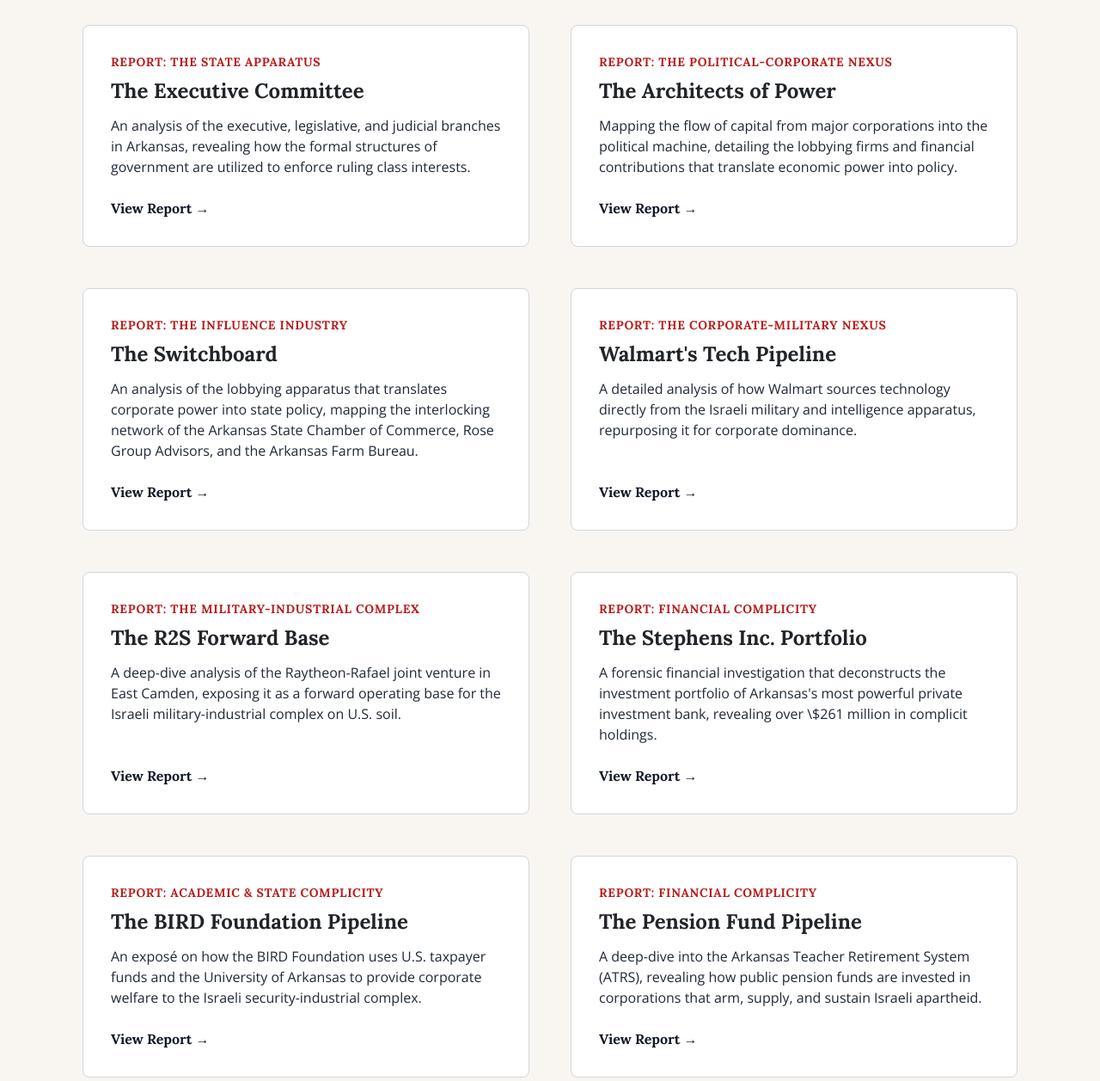
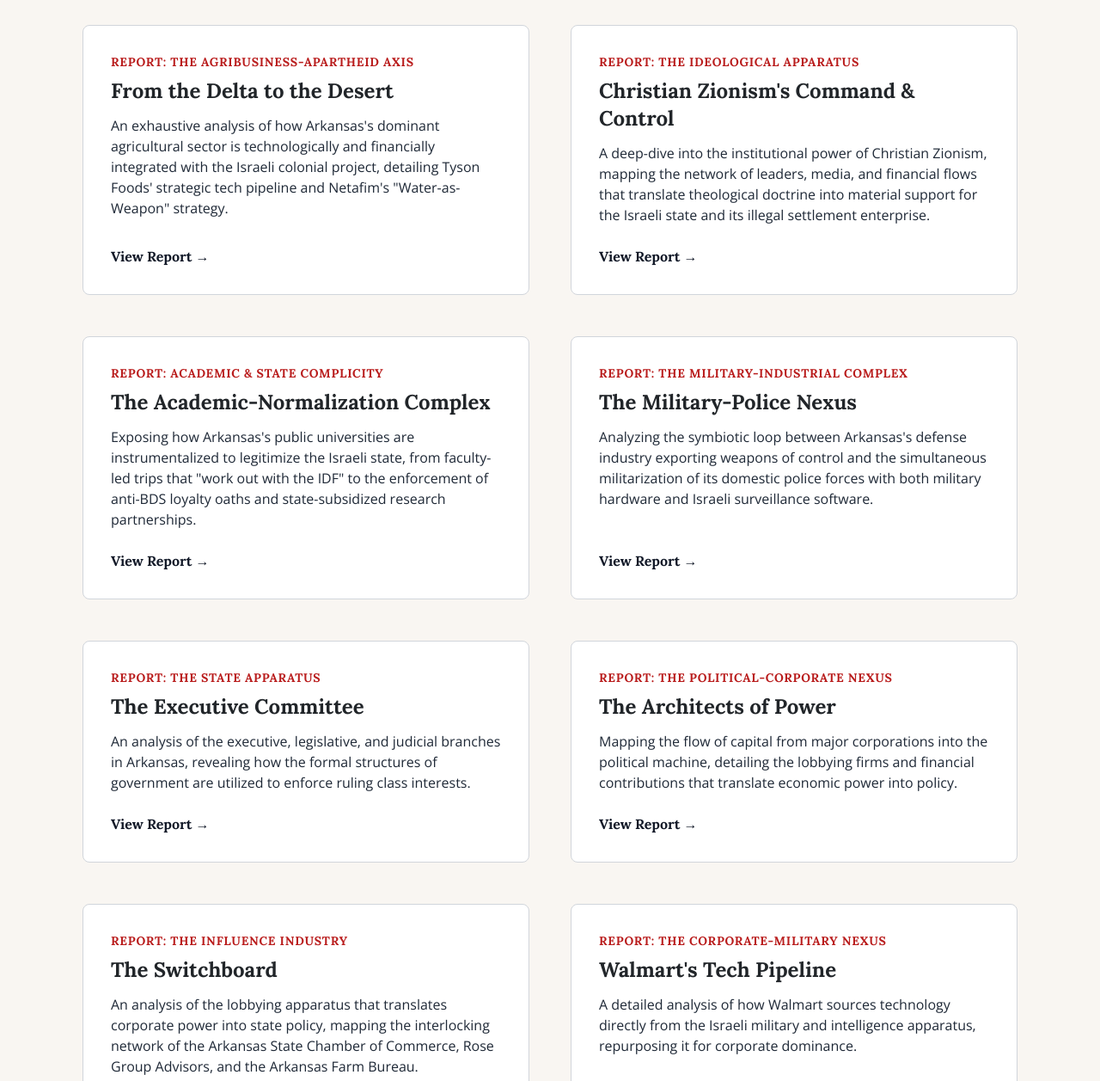
Before and after one commit to jp-dunlap/APL, a plain HTML site: page investigations.html in a window 1280 px wide. Shown: the part 423-1680 px from the top of the page at 86% size. Drawn offline with nearby package versions, Linux system fonts and the light colour scheme.

Commit message:
Update investigations.html

```diff
--- a/investigations.html
+++ b/investigations.html
@@ -53,6 +53,54 @@
         <section id="adversary-ledger" class="mb-16">
             <h2 class="text-3xl font-bold text-center mb-8 font-serif">The Adversary Ledger</h2>
             <div class="grid grid-cols-1 md:grid-cols-2 lg:grid-cols-2 gap-12">
+
+                <!-- NEW: Agribusiness-Apartheid Axis -->
+                <div class="report-card" data-report="investigation-agribusiness-axis.html" role="button" tabindex="0">
+                    <div>
+                        <p class="text-sm font-semibold text-[#B91C1C] uppercase tracking-wider font-serif">Report: The Agribusiness-Apartheid Axis</p>
+                        <h3 class="text-2xl font-bold mt-2 font-serif">From the Delta to the Desert</h3>
+                        <p class="mt-3 text-gray-800">An exhaustive analysis of how Arkansas's dominant agricultural sector is technologically and financially integrated with the Israeli colonial project, detailing Tyson Foods' strategic tech pipeline and Netafim's "Water-as-Weapon" strategy.</p>
+                    </div>
+                    <div class="mt-6">
+                        <span class="font-bold text-gray-900 font-serif">View Report &rarr;</span>
+                    </div>
+                </div>
+
+                <!-- NEW: Christian Zionism -->
+                <div class="report-card" data-report="investigation-christian-zionism.html" role="button" tabindex="0">
+                    <div>
+                        <p class="text-sm font-semibold text-[#B91C1C] uppercase tracking-wider font-serif">Report: The Ideological Apparatus</p>
+                        <h3 class="text-2xl font-bold mt-2 font-serif">Christian Zionism's Command & Control</h3>
+                        <p class="mt-3 text-gray-800">A deep-dive into the institutional power of Christian Zionism, mapping the network of leaders, media, and financial flows that translate theological doctrine into material support for the Israeli state and its illegal settlement enterprise.</p>
+                    </div>
+                    <div class="mt-6">
+                        <span class="font-bold text-gray-900 font-serif">View Report &rarr;</span>
+                    </div>
+                </div>
+
+                <!-- NEW: Academic-Normalization Complex -->
+                <div class="report-card" data-report="investigation-academic-complex.html" role="button" tabindex="0">
+                    <div>
+                        <p class="text-sm font-semibold text-[#B91C1C] uppercase tracking-wider font-serif">Report: Academic & State Complicity</p>
+                        <h3 class="text-2xl font-bold mt-2 font-serif">The Academic-Normalization Complex</h3>
+                        <p class="mt-3 text-gray-800">Exposing how Arkansas's public universities are instrumentalized to legitimize the Israeli state, from faculty-led trips that "work out with the IDF" to the enforcement of anti-BDS loyalty oaths and state-subsidized research partnerships.</p>
+                    </div>
+                    <div class="mt-6">
+                        <span class="font-bold text-gray-900 font-serif">View Report &rarr;</span>
+                    </div>
+                </div>
+
+                <!-- ENHANCED: Military-Police Nexus -->
+                <div class="report-card" data-report="investigation-military-police-nexus.html" role="button" tabindex="0">
+                    <div>
+                        <p class="text-sm font-semibold text-[#B91C1C] uppercase tracking-wider font-serif">Report: The Military-Industrial Complex</p>
+                        <h3 class="text-2xl font-bold mt-2 font-serif">The Military-Police Nexus</h3>
+                        <p class="mt-3 text-gray-800">Analyzing the symbiotic loop between Arkansas's defense industry exporting weapons of control and the simultaneous militarization of its domestic police forces with both military hardware and Israeli surveillance software.</p>
+                    </div>
+                    <div class="mt-6">
+                        <span class="font-bold text-gray-900 font-serif">View Report &rarr;</span>
+                    </div>
+                </div>
 
                 <div class="report-card" data-report="investigation-state-apparatus.html" role="button" tabindex="0">
                     <div>
@@ -120,17 +168,6 @@
                     </div>
                 </div>
 
-                 <div class="report-card" data-report="investigation-bird-foundation.html" role="button" tabindex="0">
-                    <div>
-                        <p class="text-sm font-semibold text-[#B91C1C] uppercase tracking-wider font-serif">Report: Academic & State Complicity</p>
-                        <h3 class="text-2xl font-bold mt-2 font-serif">The BIRD Foundation Pipeline</h3>
-                        <p class="mt-3 text-gray-800">An exposé on how the BIRD Foundation uses U.S. taxpayer funds and the University of Arkansas to provide corporate welfare to the Israeli security-industrial complex.</p>
-                    </div>
-                    <div class="mt-6">
-                        <span class="font-bold text-gray-900 font-serif">View Report &rarr;</span>
-                    </div>
-                </div>
-
                 <div class="report-card" data-report="investigation-atrs-bonds.html" role="button" tabindex="0">
                     <div>
                         <p class="text-sm font-semibold text-[#B91C1C] uppercase tracking-wider font-serif">Report: Financial Complicity</p>
@@ -180,17 +217,6 @@
                         <p class="text-sm font-semibold text-[#B91C1C] uppercase tracking-wider font-serif">Report: The Ideological Apparatus</p>
                         <h3 class="text-2xl font-bold mt-2 font-serif">The Propaganda Pipeline</h3>
                         <p class="mt-3 text-gray-800">Deconstructing how national pro-Israel propaganda is laundered through Arkansas's political elites and amplified by a compliant local media to manufacture consent for apartheid.</p>
-                    </div>
-                    <div class="mt-6">
-                        <span class="font-bold text-gray-900 font-serif">View Report &rarr;</span>
-                    </div>
-                </div>
-
-                <div class="report-card" data-report="investigation-military-police-nexus.html" role="button" tabindex="0">
-                    <div>
-                        <p class="text-sm font-semibold text-[#B91C1C] uppercase tracking-wider font-serif">Report: The Military-Industrial Complex</p>
-                        <h3 class="text-2xl font-bold mt-2 font-serif">The Military-Police Nexus</h3>
-                        <p class="mt-3 text-gray-800">Analyzing the symbiotic loop between Arkansas's defense industry exporting weapons of control and the simultaneous militarization of its domestic police forces.</p>
                     </div>
                     <div class="mt-6">
                         <span class="font-bold text-gray-900 font-serif">View Report &rarr;</span>
```
